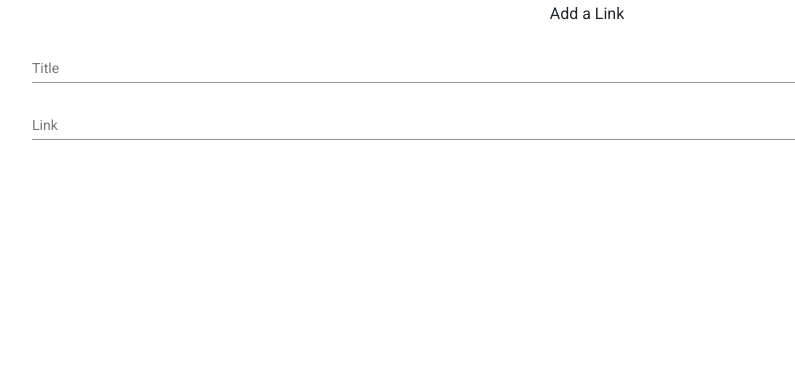
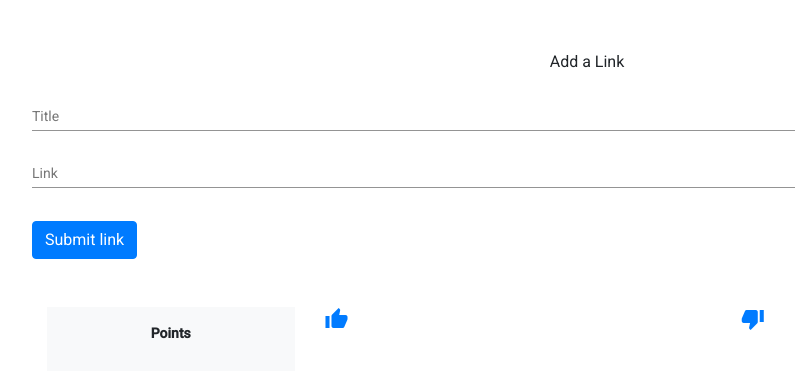
Before and after one commit to ApoorvaJu08/Angular_projects, an Angular app in the folder angular-reddit/: page / in a window 1280 px wide. Shown: the top 378 px of the page, without its empty margins (53-848 px from the left). Built offline with nearby package versions, Linux system fonts and the light colour scheme.

Commit message:
basic template for article

```diff
--- a/angular-reddit/src/app/app.component.html
+++ b/angular-reddit/src/app/app.component.html
@@ -1,22 +1,27 @@
 <div class="container">
-  <div class="add-form">
+  <div class="add-form py-5">
     <h3 class="text-center">Add a Link</h3>
     <form class="example-form">
 
       <div class="title-div">
         <mat-form-field class="example-full-width d-block">
           <mat-label>Title</mat-label>
-          <input matInput>
+          <input matInput #newtitle name="title">
         </mat-form-field>
       </div>
 
       <div class="link-div">
         <mat-form-field class="example-full-width d-block">
           <mat-label>Link</mat-label>
-          <input matInput>
+          <input matInput #newlink name="link">
         </mat-form-field>
+      </div>
+
+      <div class="submit-btn mt-3">
+        <button (click)="addArticle(newtitle, newlink)" class="btn btn-primary">Submit link</button>
       </div>
 
     </form>
   </div>
+  <app-article></app-article>
 </div>
--- a/angular-reddit/src/app/app.component.ts
+++ b/angular-reddit/src/app/app.component.ts
@@ -6,5 +6,8 @@ import { Component } from '@angular/core';
   styleUrls: ['./app.component.css']
 })
 export class AppComponent {
-  // title = 'angular-reddit';
+  addArticle(title: HTMLInputElement, link: HTMLInputElement): boolean {
+    console.log(`Adding article title: ${title.value} and link: ${link.value}`);
+    return false;
+  }
 }
--- a/angular-reddit/src/app/app.module.ts
+++ b/angular-reddit/src/app/app.module.ts
@@ -6,17 +6,19 @@ import { AppComponent } from './app.component';
 import { BrowserAnimationsModule } from '@angular/platform-browser/animations';
 import {MatInputModule} from '@angular/material/input';
 import {MatFormFieldModule} from '@angular/material/form-field';
+import { ArticleComponent } from './article/article.component';
 
 @NgModule({
   declarations: [
-    AppComponent
+    AppComponent,
+    ArticleComponent
   ],
   imports: [
     BrowserModule,
     AppRoutingModule,
     BrowserAnimationsModule,
     MatInputModule,
-    MatFormFieldModule
+    MatFormFieldModule,
   ],
   providers: [],
   bootstrap: [AppComponent]
--- /dev/null
+++ b/angular-reddit/src/app/article/article.component.html
@@ -0,0 +1,42 @@
+<div class="article">
+  <div class="container">
+    <div class="row">
+
+      <div class="col-md-3">
+        <div class="points-div bg-light py-3 px-3 text-center font-weight-bold">
+          <div class="points">{{ votes }}</div>
+          <div class="points-label">
+            <p>Points</p>
+          </div>
+        </div>
+      </div>
+
+      <div class="col-md-9">
+        <div class="description-div">
+          <div class="row">
+            <a href="{{ link }}">{{ title }}</a>
+          </div>
+          <div class="row">
+            <div class="col-md-6">
+              <div class="vote-up">
+                <a href (click)="voteUp()">
+                  <!-- <i class="arrow up icon"></i>upvote -->
+                  <i class="material-icons">thumb_up</i>
+                </a>
+              </div>
+            </div>
+            <div class="col-md-6">
+              <div class="vote-down">
+                <a href (click)="voteDown()">
+                  <!-- <i class="arrow down icon"></i>downvote -->
+                  <i class="material-icons">thumb_down</i>
+                </a>
+              </div>
+            </div>
+          </div>
+        </div>
+      </div>
+
+    </div>
+  </div>
+</div>
--- /dev/null
+++ b/angular-reddit/src/app/article/article.component.ts
@@ -0,0 +1,16 @@
+import { Component, OnInit } from '@angular/core';
+
+@Component({
+  selector: 'app-article',
+  templateUrl: './article.component.html',
+  styleUrls: ['./article.component.css']
+})
+export class ArticleComponent implements OnInit {
+
+  constructor() {
+   }
+
+  ngOnInit(): void {
+  }
+
+}
```
Also changed, not shown: angular-reddit/src/app/article/article.component.css (added), 1 other file (tests, documents, lock files or other folders).
